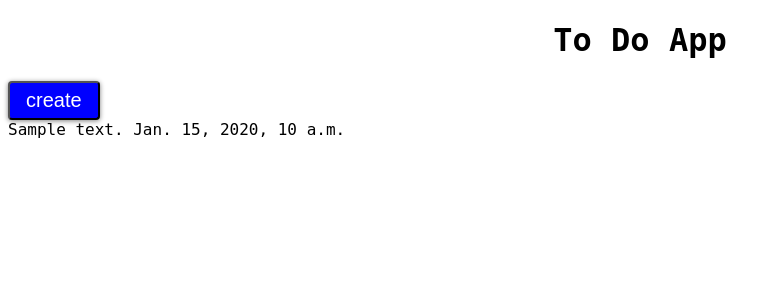
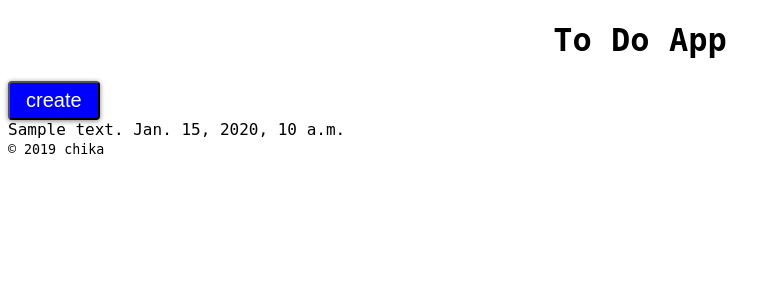
Before and after one commit to takumi34/django_todo, a Django app: page / in a window 1280 px wide. Shown: the top 300 px of the page, without its empty margins (0-784 px from the left). Run offline with Django 3.2, Linux system fonts and the light colour scheme; tables that the repository leaves empty hold one stand-in row (values such as "Sample post").

Commit message:
update css

```diff
--- a/app/templates/app/base.html
+++ b/app/templates/app/base.html
@@ -13,5 +13,8 @@
   <div class="container">
     {% block content %}{% endblock %}
   </div>
+  <footer>
+	  <small>&copy; 2019 chika</small>
+  </footer>
 </body>
 </html>
```
